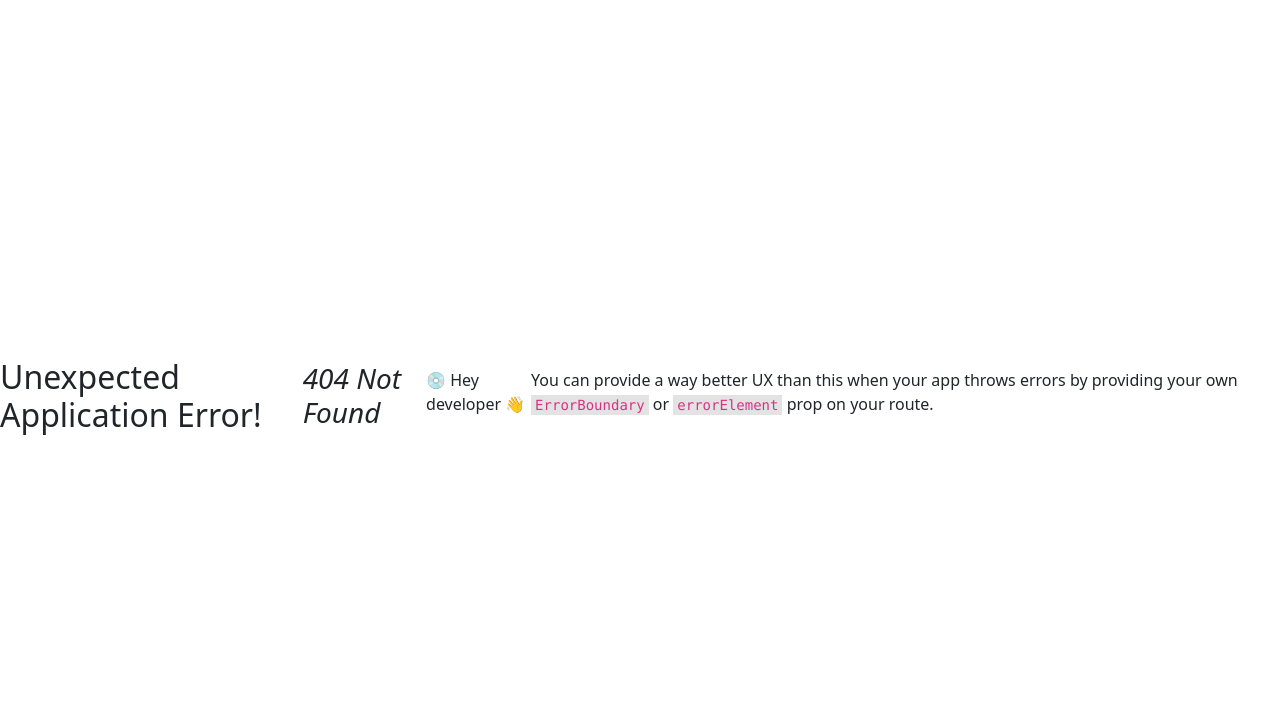
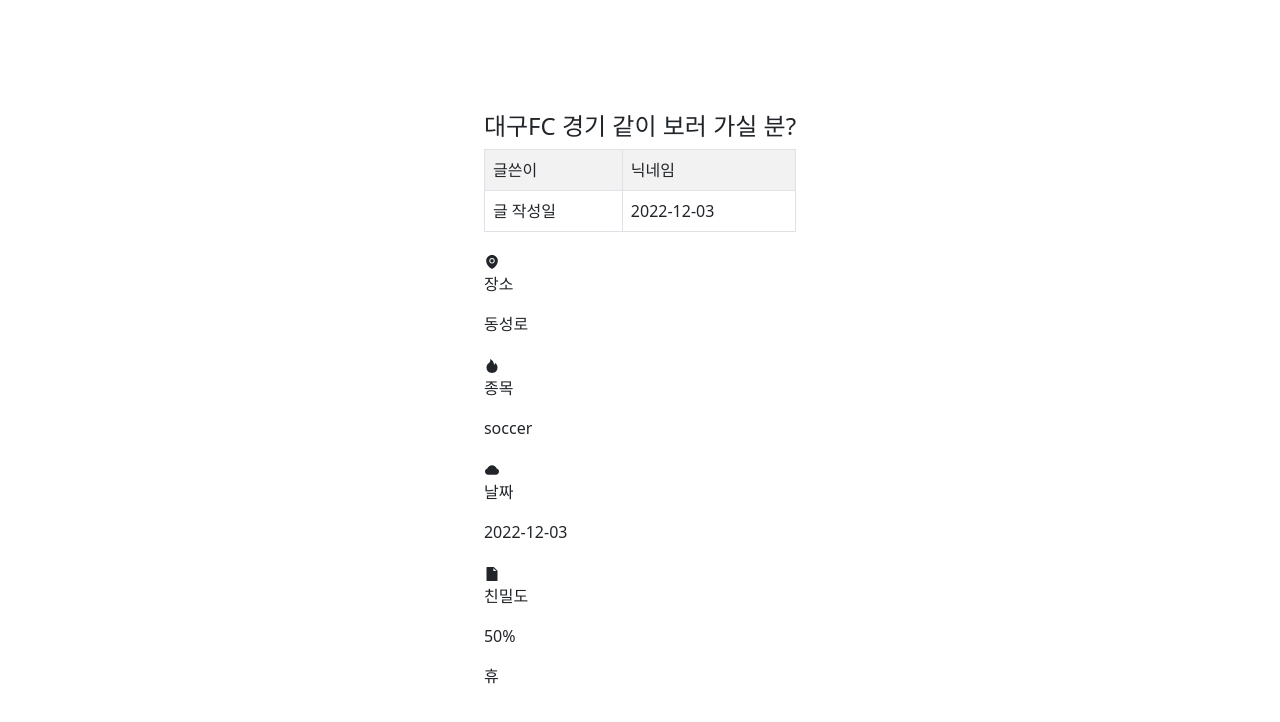
Before and after one commit to GDG2022-JORDY/JORDY-FE, a React (Create React App) app: page /write/1 in a window 1280 px wide. Before the commit this address had no page. Shown: the top 722 px of the page. Built offline with nearby package versions, Linux system fonts and the light colour scheme.

Commit message:
feat : set dummy data

```diff
--- /dev/null
+++ b/src/dummyData.js
@@ -0,0 +1,57 @@
+export const dummyList = [
+  { id: 1, event: 'soccer', title: '대구FC 경기 같이 보러 가실 분?', date: '2022-12-03' },
+  { id: 2, event: 'baseball', title: 'gg', date: '2022-12-04' },
+]
+
+export const dummyContents = [
+  {
+    id: 1,
+    writer: '닉네임',
+    event: 'soccer',
+    title: '대구FC 경기 같이 보러 가실 분?',
+    date: '2022-12-03',
+    place: '동성로',
+    meetDate: '2022-12-10',
+    friendly: '50%',
+  },
+  {
+    id: 2,
+    writer: '닉네임',
+    event: 'baseball',
+    title: '삼성라이온즈 경기 보러 가실 분 구해요',
+    date: '2022-12-04',
+    place: '경북대학교',
+    meetDate: '2022-12-14',
+    friendly: '80%',
+  },
+  {
+    id: 3,
+    writer: '닉네임',
+    event: 'baseball',
+    title: '두산vsLG 경기 같이 보실 분~',
+    date: '2022-12-04',
+    place: '잠실역',
+    meetDate: '2022-12-16',
+    friendly: '70%',
+  },
+  {
+    id: 4,
+    writer: '닉네임',
+    event: 'basketball',
+    title: '대구:안양 플레이오프 2차전 동행 구해요',
+    date: '2022-12-04',
+    place: '범어역',
+    meetDate: '2022-12-22',
+    friendly: '90%',
+  },
+  {
+    id: 5,
+    writer: '닉네임',
+    event: 'soccer',
+    title: ' 2차전 동행 구해요',
+    date: '2022-12-05',
+    place: 'ㅇ',
+    meetDate: '2022-12-27',
+    friendly: '60%',
+  },
+]
--- a/src/routes/WritePage/index.jsx
+++ b/src/routes/WritePage/index.jsx
@@ -1,88 +1,68 @@
 /* eslint-disable no-undef */
 /* eslint-disable jsx-a11y/label-has-associated-control */
-import styles from "./write.module.scss"
+import './write.module.scss'
 import Table from 'react-bootstrap/Table'
-import { useState } from 'react'
+import { useEffect, useState } from 'react'
 import 'bootstrap/dist/css/bootstrap.min.css'
 import { AiFillEnvironment, AiFillFire, AiFillCloud, AiFillFile } from 'react-icons/ai'
+import { useParams } from 'react-router-dom'
+import { dummyContents } from '../../dummyData'
 
 function Writepage() {
-  const [num, setNum] = useState(0)
-  return (
-    <div className={styles.writepage}>
-      {/* {
-        num === 1 ? <Showwrite /> : <Write />
-      } */}
-      <Showwrite />
-      <Write />
-    </div>
-  )
+  const { postId } = useParams()
+  return <div className='writepage'>{postId !== '' ? <Showwrite /> : <Write />}휴</div>
 }
 
 function Showwrite() {
+  const { postId } = useParams()
+  const temp = ['장소', '종목', '날짜', '친밀도']
+  const icons = [<AiFillEnvironment />, <AiFillFire />, <AiFillCloud />, <AiFillFile />]
+  const postContent = dummyContents.filter((el) => `${el.id}` === postId)
   return (
-    <div className={styles.showwrite}>
-      <h4 className={styles.title}>~~</h4>
+    <div className='showwirte'>
+      <h4>{postContent[0].title}</h4>
       <Table striped bordered hover>
         <tbody>
           <tr>
-            <td className={styles.td}>글쓴이</td>
-            <td>~~</td>
+            <td>글쓴이</td>
+            <td>{postContent[0].writer}</td>
           </tr>
           <tr>
-            <td className={styles.td}>글 작성일</td>
-            <td>~~</td>
+            <td>글 작성일</td>
+            <td>{postContent[0].date}</td>
           </tr>
         </tbody>
       </Table>
-      <Content />
-    </div>
-  )
-}
-
-function Content()  {
-  const [content, setcontent] = useState(['장소', '종목', '날짜', '친밀도'])
-  return (
       <div
-      className={styles.list}
+        className='list'
         onChange={() => {
           setNum(1)
         }}
       >
-      <div className={styles.place}>
-        <AiFillEnvironment className={styles.img} />
-        <p>{content[0]}</p>
-        <p>~~</p>
+        {['place', 'event', 'date', 'friendly'].map((el, index) => {
+          const key = `list_${index}`
+          return (
+            <div className={el} key={key}>
+              {icons[index]}
+              <p>{temp[index]}</p>
+              <p>{postContent[0][el]}</p>
             </div>
-      <div className={styles.event}>
-        <AiFillCloud className={styles.img} />
-        <p>{content[1]}</p>
-        <p>~~</p>
-      </div>
-      <div className={styles.date}>
-        <AiFillFile className={styles.img} />
-        <p>{content[2]}</p>
-        <p>~~</p>
-      </div>
-      <div className={styles.love}>
-        <AiFillFire className={styles.img} />
-        <p>{content[3]}</p>
-        <p>~~~</p>
+          )
+        })}
       </div>
     </div>
   )
 }
-
 function Write() {
   return (
     <div
-      className={styles.write}
+      className='write'
       onChange={() => {
         setNum(0)
       }}
     >
       <label>제목</label>
-      <input type='text' className={styles.input} />
+      <input type='text' />
       <select>
         <option>전체</option>
         <option>축구</option>
@@ -90,9 +70,9 @@
         <option>야구</option>
       </select>
       <label>만날장소</label>
-      <input type='text' className={styles.input} />
+      <input type='text' />
       <label>만날날짜</label>
-      <input type='date' className={styles.input} />
+      <input type='date' />
     </div>
   )
 }
--- a/src/routes/index.jsx
+++ b/src/routes/index.jsx
@@ -9,8 +9,7 @@
     element: <MainPage />,
   },
   {
-    path : '/write',
-    // path: '/write/:postId',
+    path: '/write/:postId',
     element: <Writepage />,
   },
 ])
```
Also changed, not shown: src/App.js (added, +7 -0 lines), src/routes/LoginPage/index.jsx (added, +61 -0 lines). Lines whose indentation alone changed are shown as unchanged.
